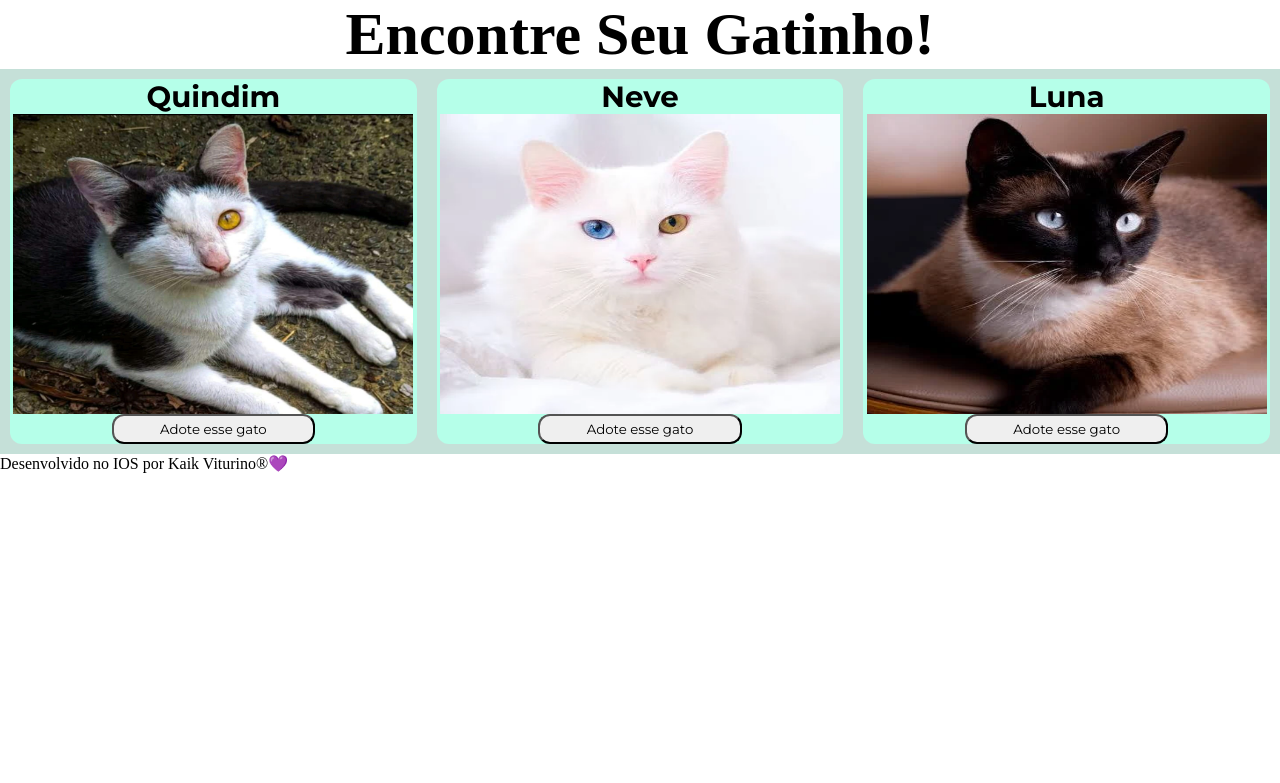
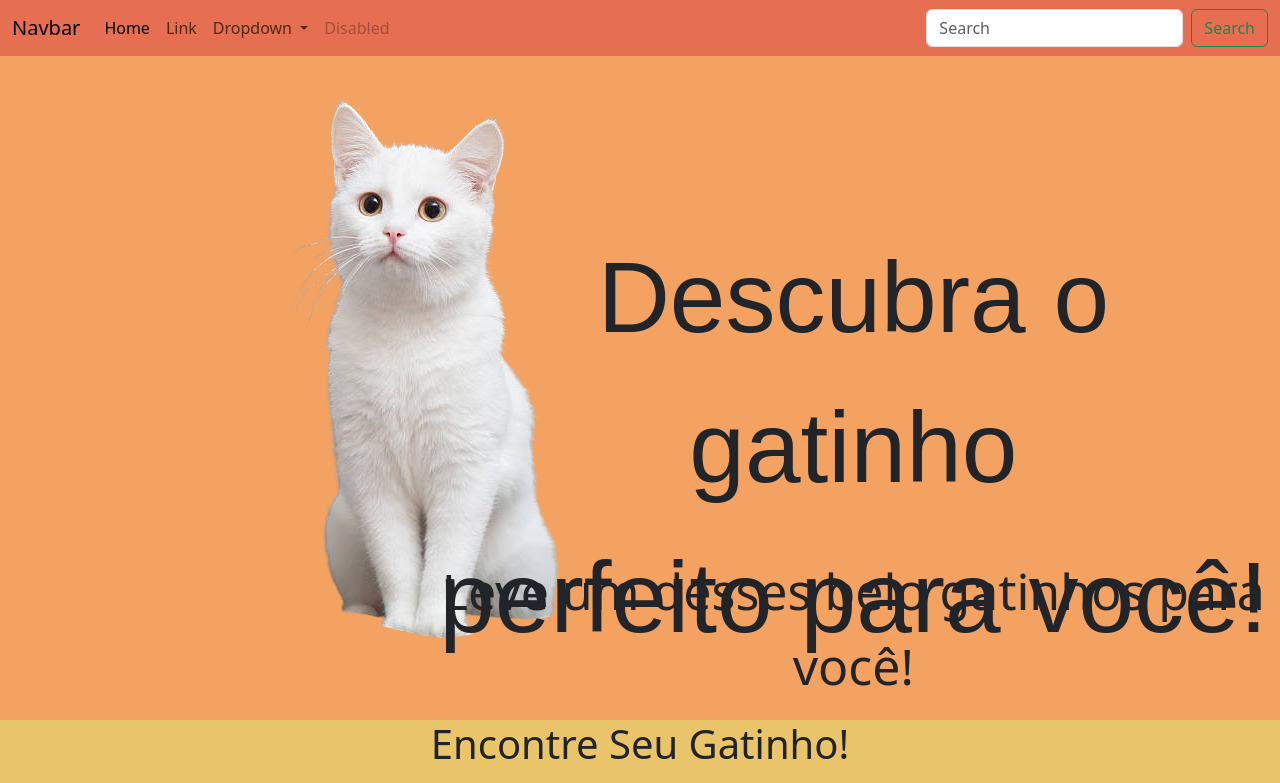
Before and after one commit to kaikviturino/pagina-adote-gato, a plain HTML site: page index.html in a window 1280 px wide. Shown: the top 783 px of the page. Drawn offline with nearby package versions, Linux system fonts and the light colour scheme; a web font is replaced by a local one.

Commit message:
Apredemos a utilizar o query e utilizamos também elementos como bootstrap

```diff
--- a/css/main.css
+++ b/css/main.css
@@ -1,4 +1,25 @@
 @import url('https://fonts.googleapis.com/css2?family=Montserrat:ital,wght@0,100..900;1,100..900&display=swap');
+@import url('https://fonts.googleapis.com/css2?family=Pompiere&display=swap');
+
+:root {
+
+    /* Variáveis de cor */
+    --destaque-escuro: #264653ff;
+    --destaque: #2a9d8fff;
+    --cor-terciaria: #e9c46aff;
+    --cor-secundaria: #f4a261ff;
+    --cor-principal: #e76f51ff;
+    --preto: #172026;
+    --branco: #F2F2F2;
+    /* Variáveis de cor */
+
+    /* Variáveis de fonte */
+    --fonte-principal: "Montserrat", sans-serif;
+    --fonte-chamativa: "Pompiere", sans-serif;
+    --fonte-gigante: 100px;
+    --fonte-media: 50px;
+    /* Variáveis de fonte */
+}
 
 * {
     padding: 0;
@@ -6,40 +27,104 @@
     box-sizing: border-box;
 }
 
-#card-container{
+main {
+    background-color: var(--cor-terciaria);
+}
+
+.banner {
+    display: grid;
+    grid-template-rows: repeat(4, 1fr);
+    grid-template-columns: repeat(6, 1fr);
+    background-color: var(--cor-secundaria);
+}
+
+.banner img {
+    display: grid;
+    grid-column: 2 / 6;
+    grid-row: 1 / 5;
+}
+
+.banner .texto-foco {
+    grid-column: 8/3;
+    grid-row: 2/5;
+    text-align: center;
+    font-family: var(--fonte-chamativa);
+    font-size: var(--fonte-gigante);
+}
+
+.banner .texto-secundario {
+    grid-column: 8/3;
+    grid-row: 4/6;
+    text-align: center;
+    font-size: var(--fonte-media);
+}
+
+#card-container {
     display: flex;
     justify-content: space-around;
-    background-color: #C5E0D8;
+    color: var(--cor-secundaria);
 
 }
 
-.card {
+.carde {
     width: 420px;
-    display:flex;
-    background-color: #B5FFE9;
+    display: flex;
+    background-color: var(--cor-principal);
     flex-direction: column;
     justify-content: space-around;
     align-items: center;
     margin: 10px;
     border-radius: 12px;
-     font-family: "Montserrat", sans-serif;
-     font-size: 25px;
+    font-family: "Montserrat", sans-serif;
+    font-size: 25px;
 }
 
-.card img{
-    width: 400px;
-    height: 300px;
+.carde:hover {
+    box-shadow: var(--preto) 3px 3px;
 }
 
-.card button{
+.carde img {
+    width: 350px;
+    height: 250px;
+    border-radius: 12px;
+}
 
-    width: 50%;
+.carde button {
+    width: 40%;
     padding: 5px;
-    border-radius: 12px;
+    border-radius: 10px;
     font-family: "Montserrat", sans-serif;
 }
-.titulo{
+
+.titulo {
     display: flex;
     justify-content: center;
     font-size: 40px;
 }
+.barra-navegacao{
+    background-color: var(--cor-principal) !important;
+}
+
+
+@media screen and (max-width: 430px) {
+    header{
+        background-color: var(--cor-principal);
+    }
+
+    .banner {
+        display: flex;
+        flex-direction: column;
+        width: 430px;
+    }
+
+    .container {
+        flex-direction: column;
+    }
+
+    .carde:hover {
+        box-shadow: var(--preto) 0px 0px;
+    }
+    .barra-navegacao{
+        background-color: var(--cor-principal) !important;
+    }
+}
--- a/index.html
+++ b/index.html
@@ -5,12 +5,60 @@
     <meta charset="UTF-8">
     <meta name="viewport" content="width=device-width, initial-scale=1.0">
     <title>Site de adoção de gatos </title>
+    <link href="https://cdn.jsdelivr.net/npm/bootstrap@5.3.8/dist/css/bootstrap.min.css" rel="stylesheet" integrity="sha384-sRIl4kxILFvY47J16cr9ZwB07vP4J8+LH7qKQnuqkuIAvNWLzeN8tE5YBujZqJLB" crossorigin="anonymous">
     <link rel="stylesheet" href="./css/main.css">
+
 </head>
 
 <body>
-    <header></header>
+    <header>
+        <nav class="navbar navbar-expand-lg bg-body-tertiary barra-navegacao">
+            <div class="container-fluid">
+              <a class="navbar-brand" href="#">Navbar</a>
+              <button class="navbar-toggler" type="button" data-bs-toggle="collapse" data-bs-target="#navbarSupportedContent" aria-controls="navbarSupportedContent" aria-expanded="false" aria-label="Toggle navigation">
+                <span class="navbar-toggler-icon"></span>
+              </button>
+              <div class="collapse navbar-collapse" id="navbarSupportedContent">
+                <ul class="navbar-nav me-auto mb-2 mb-lg-0">
+                  <li class="nav-item">
+                    <a class="nav-link active" aria-current="page" href="#">Home</a>
+                  </li>
+                  <li class="nav-item">
+                    <a class="nav-link" href="#">Link</a>
+                  </li>
+                  <li class="nav-item dropdown">
+                    <a class="nav-link dropdown-toggle" href="#" role="button" data-bs-toggle="dropdown" aria-expanded="false">
+                      Dropdown
+                    </a>
+                    <ul class="dropdown-menu">
+                      <li><a class="dropdown-item" href="#">Action</a></li>
+                      <li><a class="dropdown-item" href="#">Another action</a></li>
+                      <li><hr class="dropdown-divider"></li>
+                      <li><a class="dropdown-item" href="#">Something else here</a></li>
+                    </ul>
+                  </li>
+                  <li class="nav-item">
+                    <a class="nav-link disabled" aria-disabled="true">Disabled</a>
+                  </li>
+                </ul>
+                <form class="d-flex" role="search">
+                  <input class="form-control me-2" type="search" placeholder="Search" aria-label="Search"/>
+                  <button class="btn btn-outline-success" type="submit">Search</button>
+                </form>
+              </div>
+            </div>
+          </nav>
+    </header>
     <main>
+
+    <section class="banner">
+        <img src="assets/img/gato_beautiful-removebg-preview.png" alt="Gato do baner bb">
+        <p class="texto-foco">Descubra o gatinho <br> perfeito para você!
+        </p>
+        <p class="texto-secundario">Leve um desses belo gatinhos para você!</p>
+
+    </section>
+
         <section class="titulo" id="titulo">
             <h1>Encontre Seu Gatinho!</h1>
         </section>
@@ -18,17 +66,17 @@
 
         <section class="container" id="card-container">
 
-            <div class="card">
+            <div class="carde">
                 <h3>Quindim</h3>
                 <img src="assets/img/olho.jpeg" alt="">
                 <button>Adote esse gato</button>
             </div>
-            <div class="card">
+            <div class="carde">
                 <h3>Neve</h3>
                 <img src="assets/img/angorá.webp" alt="">
                 <button>Adote esse gato</button>
             </div>
-            <div class="card">
+            <div class="carde">
                 <h3>Luna</h3>
                 <img src="assets/img/siames.webp" alt="">
                 <button>Adote esse gato</button>
@@ -41,6 +89,7 @@
     <footer>
         <p>Desenvolvido no IOS por Kaik Viturino&reg;💜</p>
     </footer>
+    <script src="https://cdn.jsdelivr.net/npm/bootstrap@5.3.8/dist/js/bootstrap.bundle.min.js" integrity="sha384-FKyoEForCGlyvwx9Hj09JcYn3nv7wiPVlz7YYwJrWVcXK/BmnVDxM+D2scQbITxI" crossorigin="anonymous"></script>
 </body>
 
 </html>
```
Also changed, not shown: assets/img/gato blue.jpg (added), assets/img/gato_beautiful-removebg-preview.png (added).
